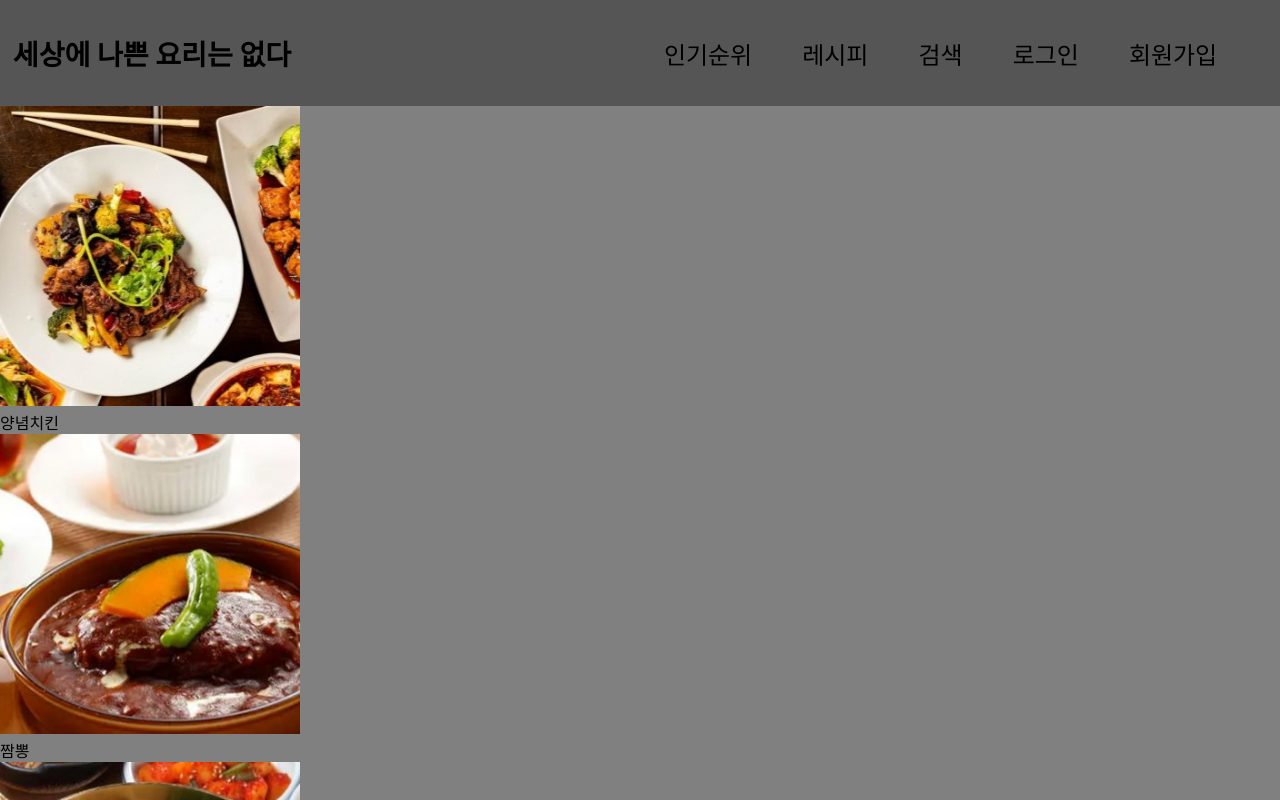
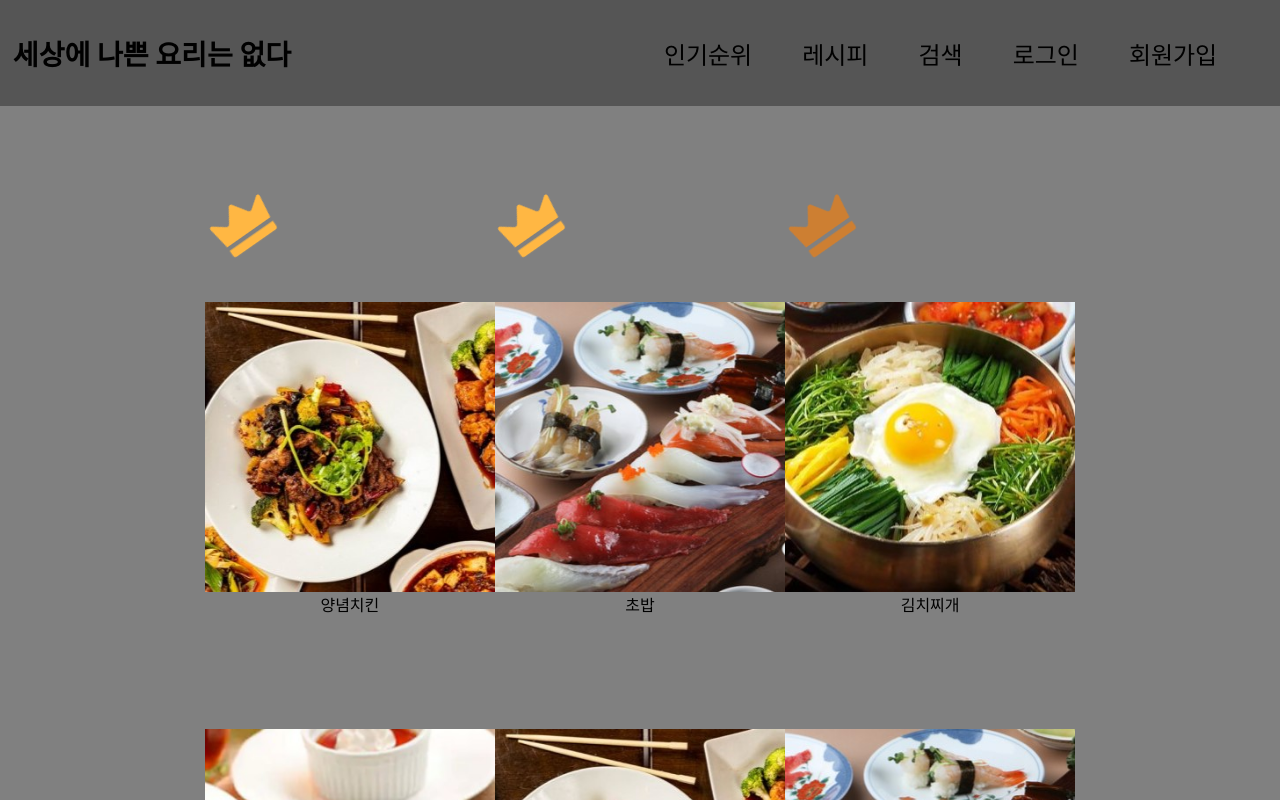
Before and after one commit to DEU-Capstone-Impact/recipe-website-frontend, a React (Create React App) app: page /recipe-ranking in a window 1280 px wide. Shown: the top 800 px of the page. Built offline with nearby package versions, Linux system fonts and the light colour scheme.

Commit message:
인기순위 구현

```diff
--- /dev/null
+++ b/src/Recipe_ranking.css
@@ -0,0 +1,65 @@
+body{
+    background:gray;
+}
+
+.recipe-grid {
+  display: grid;
+  grid-template-columns: repeat(3, 1fr);
+  grid-template-rows: repeat(4, 1fr);
+  margin-top: -3%;
+  margin-left: 16%;
+  margin-right: 16%;
+
+}
+
+.recipe-cell {
+  display: flex;
+  flex-direction: column;
+  align-items: center;
+  margin: 0% auto;
+  margin-top: 235px;
+  width: 100%;
+  height: 7%;
+}
+
+.recipe-cell-first::before {
+  content: '';
+  position: absolute;
+  top: 24%;
+  left: 15%;
+  width: 8%;
+  height: 8%;
+  background-image: url('/public/crown1.png');
+  background-size: contain;
+  background-repeat: no-repeat;
+  background-position: center;
+  transform: rotate(-35deg);
+}
+
+.recipe-cell-second::before {
+  content: '';
+  position: absolute;
+  top: 24%;
+  left: 37.5%;
+  width: 8%;
+  height: 8%;
+  background-image: url('/public/crown1.png');
+  background-size: contain;
+  background-repeat: no-repeat;
+  background-position: center;
+  transform: rotate(-35deg);
+}
+
+.recipe-cell-third::before {
+  content: '';
+  position: absolute;
+  top: 24%;
+  left: 60.2%;
+  width: 8%;
+  height: 8%;
+  background-image: url('/public/crown3.png');
+  background-size: contain;
+  background-repeat: no-repeat;
+  background-position: center;
+  transform: rotate(-35deg);
+}
--- a/src/Recipe_ranking.js
+++ b/src/Recipe_ranking.js
@@ -1,5 +1,6 @@
 import React from 'react';
 import { Link } from 'react-router-dom';
+import './Recipe_ranking.css';
 
 function Ranking_recipe() {
   // 레시피 배열
```
Also changed, not shown: 1 other file (tests, documents, lock files or other folders).
